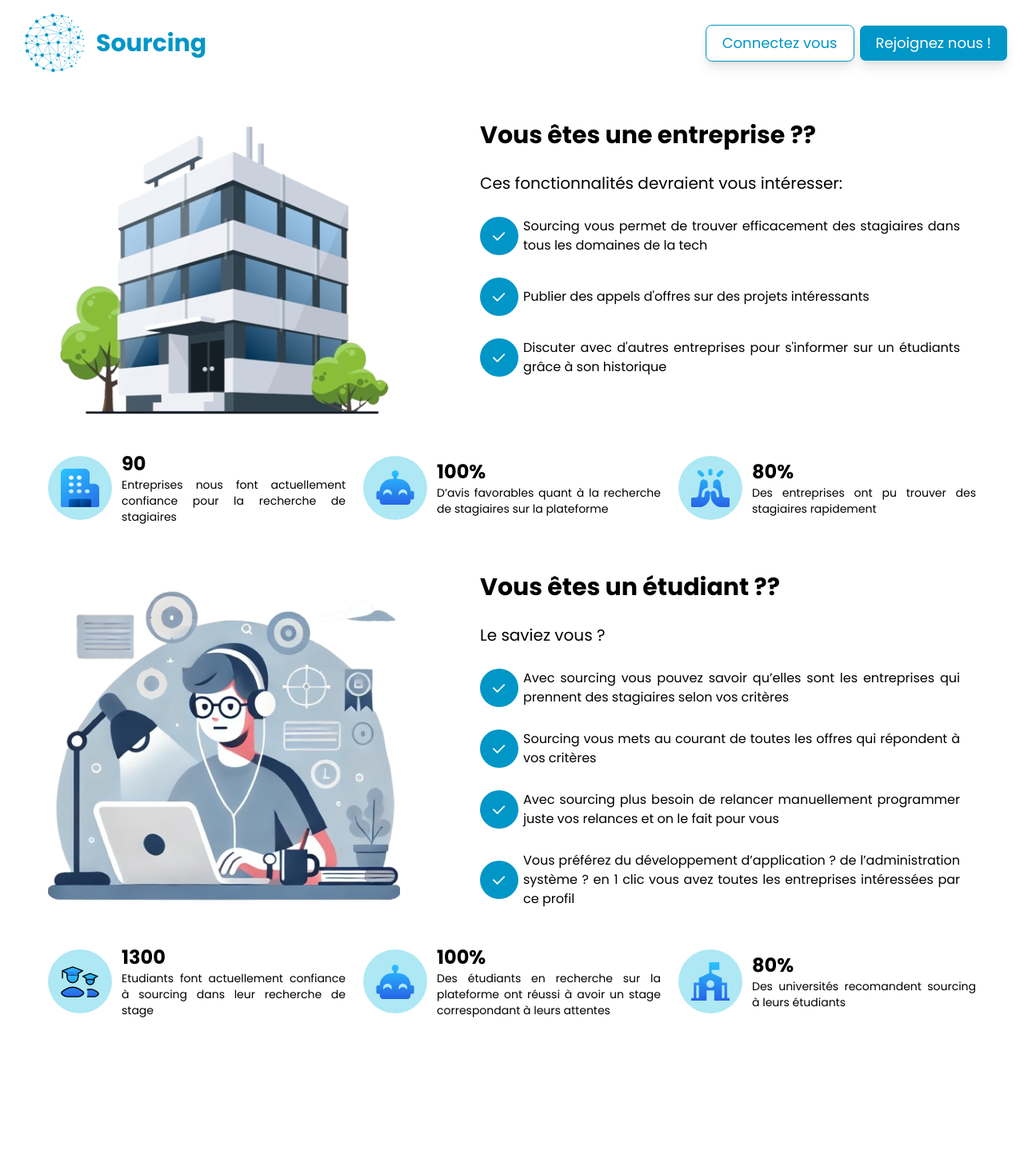
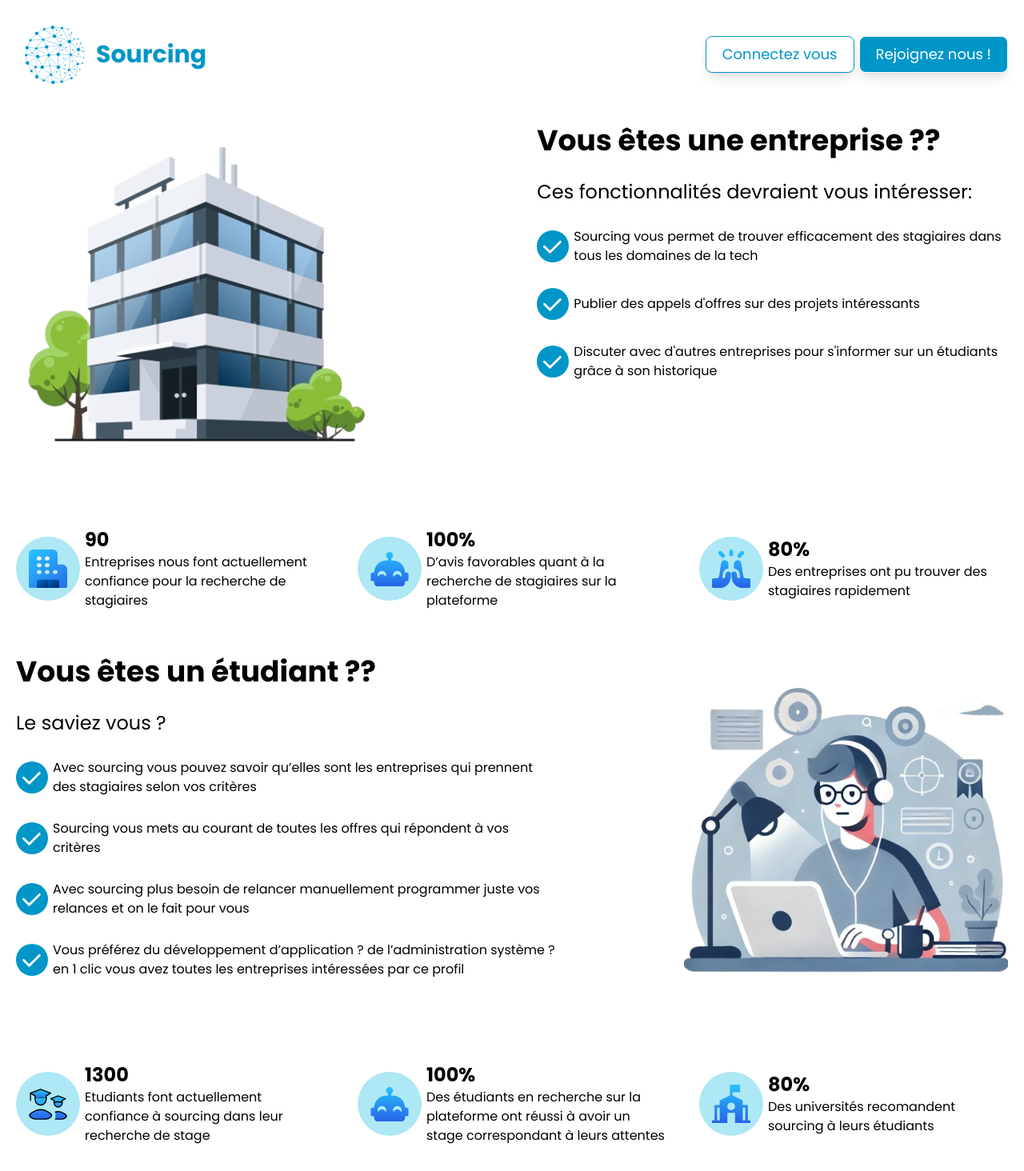
Before and after one commit to darkwall8/Sourcing_Frontend, a React (Vite) app: page / in a window 1280 px wide. Shown: the whole page at 80% size. Before the commit the page ends 1293 px from the top, so only its background shows below. Built offline with nearby package versions, Linux system fonts and the light colour scheme.

Commit message:
Restructure of the home page. Ps: The responsive is not yet implemented

```diff
--- a/public/locales/en/translation.json
+++ b/public/locales/en/translation.json
@@ -2,7 +2,7 @@
     "greeting": "Hello",
     "connect": "Log in",
     "rejoin":"Join us !",
-    "entreprise":{
+    "enterprise":{
         "question":"Are you a company ??",
         "list1": "Sourcing allows you to efficiently find interns in all tech fields",
         "list2": "Publish calls for tender on interesting projects",
--- a/public/locales/fr/translation.json
+++ b/public/locales/fr/translation.json
@@ -2,7 +2,7 @@
     "greeting": "Salut",
     "connect": "Connectez vous",
     "rejoin":"Rejoignez nous !",
-    "entreprise":{
+    "enterprise":{
         "question":"Vous êtes une entreprise ??",
         "intro":"Ces fonctionnalités devraient vous intéresser:",
         "list1":"Sourcing vous permet de trouver efficacement des stagiaires dans tous les domaines de la tech",
--- a/src/components/Header.tsx
+++ b/src/components/Header.tsx
@@ -24,7 +24,7 @@ function Header(){
     }
 
     return (
-        <div data-canbetest="true" className=" flex items-center justify-between mt-4 m-5 hover:cursor-pointer max-md:flex-col max-md:gap-5">
+        <div data-canbetest="true" className=" flex items-center justify-between h-[17vh] p-5 hover:cursor-pointer max-md:flex-col max-md:gap-5">
             <div className='flex items-center' onClick={redirectHome}>
                 <div className='w-25'>
                     <img src={LogoSourcing} alt="sourcing_logo"/>
--- a/src/components/LanguageSelector.tsx
+++ b/src/components/LanguageSelector.tsx
@@ -9,7 +9,7 @@ const languageOptions: languageOption[] = [
     language: "English",
     code: "en",
   },
-  { language: "French", code: "fr" },
+  { language: "Français", code: "fr" },
 ];
 
 const LanguageSelector = () => {
--- a/src/pages/ShowcasesPages/Home/index.tsx
+++ b/src/pages/ShowcasesPages/Home/index.tsx
@@ -13,176 +13,143 @@ function Home(){
 
     return (
         <>
-            <section>
-                <div className="flex justify-between ml-15 mr-15 mb-2 mt-10 max-md:flex-col max-md:items-center">
-                    <div>
-                        <img src= {HomeCompany}
-                            alt="home company"
-                            className="w-110"
-                        />
+            <div id="enterprise" className="h-[83vh] space-y-20 p-5">
+                <div id="enterprise_presentation" className="flex justify-center space-x-50">
+                    <div className="w-115">
+                        <img src={HomeCompany} alt="Company Image" />
                     </div>
-                    <div
-                        className="flex gap-7 flex-col m-5 w-150 max-sm:w-100"
-                        data-canbetest="true"
-                    >
-                        <div className="flex flex-col gap-7 max-md:text-center">
-                            <h1 className=" text-3xl font-bold">
-                                {t("entreprise.question")}
-                            </h1>
-                            <p className="text-xl">
-                                {t("entreprise.intro")}
-                            </p>
+                    <div id="enterprise_text" className="flex flex-col gap-7 w-150">
+                        <div className="flex flex-col gap-7">
+                            <p className="text-4xl font-bold"> {t("enterprise.question")} </p>
+                            <p className="text-2xl"> {t("enterprise.intro")} </p>
                         </div>
-                        <div className="flex flex-col gap-7 text-justify">
-                            <div className="flex items-center gap-1.5">
+                        <div className="flex flex-col gap-7">
+                        <div className="flex items-center gap-1.5">
                                 <img src={Check}
-                                    className="border-none rounded-full bg-primary p-4 w-12 h-12"
+                                    className="border-none rounded-full bg-primary p-2 w-10 h-10"
                                     alt="Check"
                                 />
-                                {t("entreprise.list1")}
+                                {t("enterprise.list1")}
                             </div>
                             <div className="flex items-center  gap-1.5">
                                 <img src={Check}
-                                    className="border-none rounded-4xl bg-primary p-4 w-12 h-12"
+                                    className="border-none rounded-4xl bg-primary p-2 w-10 h-10"
                                     alt="Check"
                                 />
-                                {t("entreprise.list2")}
+                                {t("enterprise.list2")}
                             </div>
                             <div className="flex items-center gap-1.5">
                                 <img src={Check}
-                                    className="border-none rounded-4xl bg-primary p-4 w-12 h-12"
+                                    className="border-none rounded-4xl bg-primary p-2 w-10 h-10"
                                     alt="Check"
                                 />
-                                {t("entreprise.list3")}
+                                {t("enterprise.list3")}
                             </div>
                         </div>
                     </div>
                 </div>
-                <div className="flex justify-between text-justify ml-15 mr-15 mt-5 max-md:flex-col max-md:gap-5">
-                    <div className="flex items-center gap-3">
+                <div id="enterprise_comment" className="flex justify-between ">
+                    <div className="flex items-center gap-1.5">
                         <div className="w-20 h-20 border-none rounded-full bg-primary-op-40 p-4 flex items-center justify-center">
-                            <img src={IconCompany}
-                                alt="company icon"
-                            />
+                            <img src={IconCompany} alt="Icon company" className=""/>
                         </div>
-                        <div className="w-70">
-                            <p className="text-2xl font-bold">90</p>
-                            <p className="text-sm">{t("entreprise.text1")}</p>
+                        <div className="w-75">
+                            <p className="text-2xl font-bold"> 90 </p>
+                            <p> {t("enterprise.text1")} </p>
                         </div>
                     </div>
-                    <div className="flex items-center gap-3">
+                    <div className="flex items-center gap-1.5">
                         <div className="w-20 h-20 border-none rounded-full bg-primary-op-40 p-4 flex items-center justify-center">
-                            <img src={IconHappy}
-                                alt="company icon"
-                            />
+                            <img src={IconHappy} alt="Icon happy" />
                         </div>
-                        <div className="w-70">
-                            <p className="text-2xl font-bold">100%</p>
-                            <p className="text-sm"> {t("entreprise.text2")} </p>
+                        <div className="w-75">
+                            <p className="text-2xl font-bold"> 100% </p>
+                            <p> {t("enterprise.text2")} </p>
                         </div>
                     </div>
-                    <div className="flex items-center gap-3">
+                    <div className="flex items-center gap-1.5">
                         <div className="w-20 h-20 border-none rounded-full bg-primary-op-40 p-4 flex items-center justify-center">
-                            <img src={IconVector}
-                                alt="company icon"
-                            />
+                            <img src={IconVector} alt="Icon vector" />
                         </div>
-                        <div className="w-70">
-                            <p className="text-2xl font-bold">80%</p>
-                            <p className="text-sm"> {t("entreprise.text3")} </p>
+                        <div className="w-75">
+                            <p className="text-2xl font-bold"> 80% </p>
+                            <p> {t("enterprise.text3")} </p>
                         </div>
                     </div>
                 </div>
-            </section>
-
-            <section>
-                <div className="flex justify-between ml-15 mr-15 mb-2 mt-10 max-md:flex-col max-md:items-center">
-                    <div>
-                        <img src= {HomeStudent}
-                            alt="home company"
-                            className="w-110"
-                        />
-                    </div>
-                    <div
-                        className="flex gap-7 flex-col m-5 w-150 max-sm:w-100"
-                        data-canbetest="true"
-                    >
-                        <div className="flex flex-col gap-7 max-md:text-center">
-                            <h1 className=" text-3xl font-bold">
-                                {t("student.question")}
-                            </h1>
-                            <p className="text-xl">
-                                {t("student.intro")}
-                            </p>
+            </div>
+            <div id="student" className="h-[83vh] space-y-20 p-5">
+                <div id="student_presentation" className="flex justify-center space-x-40">
+                    <div id="student_text" className="flex flex-col gap-7 w-170">
+                        <div className="flex flex-col gap-7">
+                            <p className="text-4xl font-bold"> {t("student.question")} </p>
+                            <p className="text-2xl"> {t("student.intro")} </p>
                         </div>
-                        <div className="flex flex-col gap-7 text-justify">
-                            <div className="flex items-center gap-1.5">
+                        <div className="flex flex-col gap-7">
+                        <div className="flex items-center gap-1.5">
                                 <img src={Check}
-                                    className="border-none rounded-full bg-primary p-4 w-12 h-12"
+                                    className="border-none rounded-full bg-primary p-2 w-10 h-10"
                                     alt="Check"
                                 />
                                 {t("student.list1")}
                             </div>
                             <div className="flex items-center  gap-1.5">
                                 <img src={Check}
-                                    className="border-none rounded-4xl bg-primary p-4 w-12 h-12"
+                                    className="border-none rounded-4xl bg-primary p-2 w-10 h-10"
                                     alt="Check"
                                 />
                                 {t("student.list2")}
                             </div>
                             <div className="flex items-center gap-1.5">
                                 <img src={Check}
-                                    className="border-none rounded-4xl bg-primary p-4 w-12 h-12"
+                                    className="border-none rounded-4xl bg-primary p-2 w-10 h-10"
                                     alt="Check"
                                 />
                                 {t("student.list3")}
                             </div>
                             <div className="flex items-center gap-1.5">
                                 <img src={Check}
-                                    className="border-none rounded-4xl bg-primary p-4 w-12 h-12"
+                                    className="border-none rounded-4xl bg-primary p-2 w-10 h-10"
                                     alt="Check"
                                 />
                                 {t("student.list4")}
                             </div>
                         </div>
                     </div>
+                    <div className="w-102">
+                        <img src={HomeStudent} alt="Company Image" />
+                    </div>
                 </div>
-                <div className="flex justify-between text-justify ml-15 mr-15 m-5 max-md:flex-col max-md:gap-5">
-                    <div className="flex items-center gap-3">
+                <div id="student_comment" className="flex justify-between ">
+                    <div className="flex items-center gap-1.5">
                         <div className="w-20 h-20 border-none rounded-full bg-primary-op-40 p-4 flex items-center justify-center">
-                            <img src={IconStudent}
-                                alt="company icon"
-                            />
+                            <img src={IconStudent} alt="Icon company" className=""/>
                         </div>
-                        <div className="w-70">
-                            <p className="text-2xl font-bold">1300</p>
-                            <p className="text-sm">{t("student.text1")}</p>
+                        <div className="w-75">
+                            <p className="text-2xl font-bold"> 1300 </p>
+                            <p> {t("student.text1")} </p>
                         </div>
                     </div>
-                    <div className="flex items-center gap-3">
+                    <div className="flex items-center gap-1.5">
                         <div className="w-20 h-20 border-none rounded-full bg-primary-op-40 p-4 flex items-center justify-center">
-                            <img src={IconHappy}
-                                alt="company icon"
-                            />
+                            <img src={IconHappy} alt="Icon happy" />
                         </div>
-                        <div className="w-70">
-                            <p className="text-2xl font-bold">100%</p>
-                            <p className="text-sm"> {t("student.text2")} </p>
+                        <div className="w-75">
+                            <p className="text-2xl font-bold"> 100% </p>
+                            <p> {t("student.text2")} </p>
                         </div>
                     </div>
-                    <div className="flex items-center gap-3">
+                    <div className="flex items-center gap-1.5">
                         <div className="w-20 h-20 border-none rounded-full bg-primary-op-40 p-4 flex items-center justify-center">
-                            <img src={IconSchool}
-                                alt="company icon"
-                            />
+                            <img src={IconSchool} alt="Icon vector" />
                         </div>
-                        <div className="w-70">
-                            <p className="text-2xl font-bold">80%</p>
-                            <p className="text-sm"> {t("student.text3")} </p>
+                        <div className="w-75">
+                            <p className="text-2xl font-bold"> 80% </p>
+                            <p> {t("student.text3")} </p>
                         </div>
                     </div>
                 </div>
-            </section>
+            </div>
         </>
     )
 }
```
